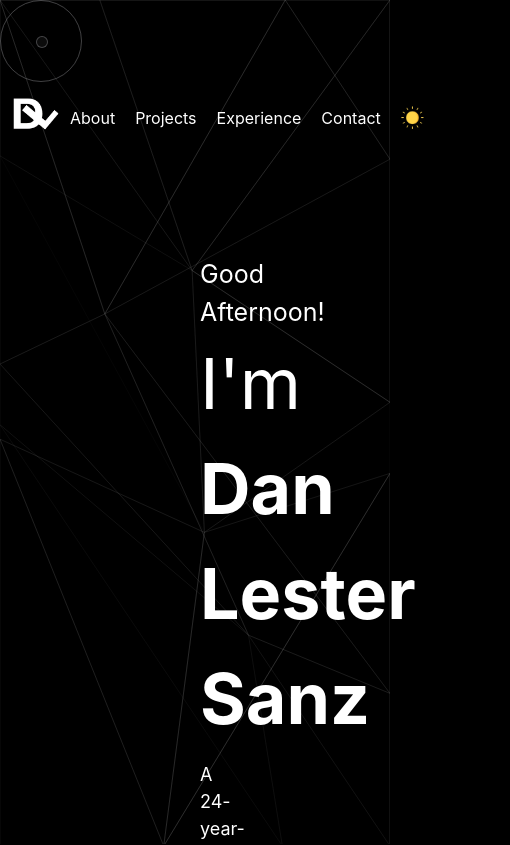
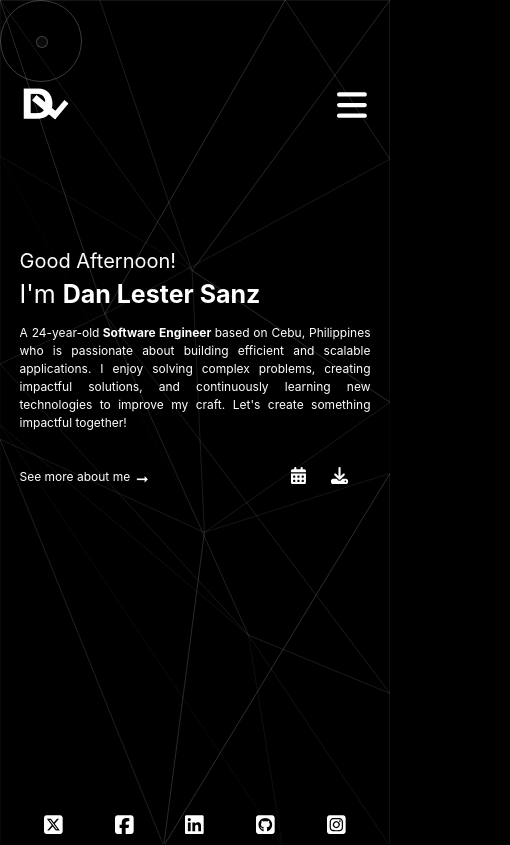
Before and after one commit to dan2xsanz/my-portfolio, a React (Vite) app: page / in a window 390 px wide. Shown: the top 845 px of the page, 510 px wide, since content can reach past the window. Built offline with nearby package versions, Linux system fonts and the light colour scheme.

Commit message:
apply responsiveness for introduction

```diff
--- a/src/common/button/button.tsx
+++ b/src/common/button/button.tsx
@@ -1,7 +1,7 @@
-import "./button-style.css";
 import { ButtonInterface, ButtonSize } from "./button-interface";
 import { darkModeStore } from "../../store";
 
+import "./button-style.css";
 export const Button = (props: ButtonInterface) => {
   const { size, label, onClick } = props;
 
--- a/src/common/header-button/header-button-style.css
+++ b/src/common/header-button/header-button-style.css
@@ -6,3 +6,13 @@
 .header-button-style:hover {
   transform: scale(1.15);
 }
+
+.header-button-style-full {
+  cursor: pointer;
+  transition: transform 0.3s ease;
+  font-size: 30px;
+}
+
+.header-button-style-full:hover {
+  transform: scale(1.15);
+}
--- a/src/common/header-button/header-button.tsx
+++ b/src/common/header-button/header-button.tsx
@@ -3,12 +3,18 @@ import "./header-button-style.css";
 interface HeaderButtonProps {
   label: string;
   onClick: () => void;
+  isFullScreen?: boolean;
 }
 
 export const HeaderButton = (props: HeaderButtonProps) => {
-  const { label, onClick } = props;
+  const { label, onClick, isFullScreen } = props;
   return (
-    <div className="header-button-style" onClick={onClick}>
+    <div
+      className={
+        isFullScreen ? "header-button-style-full" : "header-button-style"
+      }
+      onClick={onClick}
+    >
       {label}
     </div>
   );
--- a/src/common/icons/icons.tsx
+++ b/src/common/icons/icons.tsx
@@ -88,3 +88,51 @@ export const UpButtonIcon = (props: IconProps) => {
     </div>
   );
 };
+
+export const BarsIcon = (props: IconProps) => {
+  const { mode } = darkModeStore();
+  const { onClick } = props;
+  return (
+    <div className="up-custom-icons-style" onClick={onClick}>
+      <svg xmlns="http://www.w3.org/2000/svg" viewBox="0 0 600 600" fill={mode}>
+        <path d="M0 96C0 78.3 14.3 64 32 64l384 0c17.7 0 32 14.3 32 32s-14.3 32-32 32L32 128C14.3 128 0 113.7 0 96zM0 256c0-17.7 14.3-32 32-32l384 0c17.7 0 32 14.3 32 32s-14.3 32-32 32L32 288c-17.7 0-32-14.3-32-32zM448 416c0 17.7-14.3 32-32 32L32 448c-17.7 0-32-14.3-32-32s14.3-32 32-32l384 0c17.7 0 32 14.3 32 32z" />
+      </svg>
+    </div>
+  );
+};
+
+export const CloseIcon = (props: IconProps) => {
+  const { mode } = darkModeStore();
+  const { onClick } = props;
+  return (
+    <div className="up-custom-icons-style" onClick={onClick}>
+      <svg xmlns="http://www.w3.org/2000/svg" viewBox="0 0 700 700" fill={mode}>
+        <path d="M376.6 84.5c11.3-13.6 9.5-33.8-4.1-45.1s-33.8-9.5-45.1 4.1L192 206 56.6 43.5C45.3 29.9 25.1 28.1 11.5 39.4S-3.9 70.9 7.4 84.5L150.3 256 7.4 427.5c-11.3 13.6-9.5 33.8 4.1 45.1s33.8 9.5 45.1-4.1L192 306 327.4 468.5c11.3 13.6 31.5 15.4 45.1 4.1s15.4-31.5 4.1-45.1L233.7 256 376.6 84.5z" />
+      </svg>
+    </div>
+  );
+};
+
+export const CalendarIcon = (props: IconProps) => {
+  const { mode } = darkModeStore();
+  const { onClick } = props;
+  return (
+    <div className="up-custom-icons-style" onClick={onClick}>
+      <svg xmlns="http://www.w3.org/2000/svg" viewBox="0 0 1200 1200" fill={mode}>
+        <path d="M128 0c17.7 0 32 14.3 32 32l0 32 128 0 0-32c0-17.7 14.3-32 32-32s32 14.3 32 32l0 32 48 0c26.5 0 48 21.5 48 48l0 48L0 160l0-48C0 85.5 21.5 64 48 64l48 0 0-32c0-17.7 14.3-32 32-32zM0 192l448 0 0 272c0 26.5-21.5 48-48 48L48 512c-26.5 0-48-21.5-48-48L0 192zm64 80l0 32c0 8.8 7.2 16 16 16l32 0c8.8 0 16-7.2 16-16l0-32c0-8.8-7.2-16-16-16l-32 0c-8.8 0-16 7.2-16 16zm128 0l0 32c0 8.8 7.2 16 16 16l32 0c8.8 0 16-7.2 16-16l0-32c0-8.8-7.2-16-16-16l-32 0c-8.8 0-16 7.2-16 16zm144-16c-8.8 0-16 7.2-16 16l0 32c0 8.8 7.2 16 16 16l32 0c8.8 0 16-7.2 16-16l0-32c0-8.8-7.2-16-16-16l-32 0zM64 400l0 32c0 8.8 7.2 16 16 16l32 0c8.8 0 16-7.2 16-16l0-32c0-8.8-7.2-16-16-16l-32 0c-8.8 0-16 7.2-16 16zm144-16c-8.8 0-16 7.2-16 16l0 32c0 8.8 7.2 16 16 16l32 0c8.8 0 16-7.2 16-16l0-32c0-8.8-7.2-16-16-16l-32 0zm112 16l0 32c0 8.8 7.2 16 16 16l32 0c8.8 0 16-7.2 16-16l0-32c0-8.8-7.2-16-16-16l-32 0c-8.8 0-16 7.2-16 16z" />
+      </svg>
+    </div>
+  );
+};
+
+export const DownloadIcon = (props: IconProps) => {
+  const { mode } = darkModeStore();
+  const { onClick } = props;
+  return (
+    <div className="up-custom-icons-style" onClick={onClick}>
+      <svg xmlns="http://www.w3.org/2000/svg" viewBox="0 0 1200 1200" fill={mode}>
+        <path d="M288 32c0-17.7-14.3-32-32-32s-32 14.3-32 32l0 242.7-73.4-73.4c-12.5-12.5-32.8-12.5-45.3 0s-12.5 32.8 0 45.3l128 128c12.5 12.5 32.8 12.5 45.3 0l128-128c12.5-12.5 12.5-32.8 0-45.3s-32.8-12.5-45.3 0L288 274.7 288 32zM64 352c-35.3 0-64 28.7-64 64l0 32c0 35.3 28.7 64 64 64l384 0c35.3 0 64-28.7 64-64l0-32c0-35.3-28.7-64-64-64l-101.5 0-45.3 45.3c-25 25-65.5 25-90.5 0L165.5 352 64 352zm368 56a24 24 0 1 1 0 48 24 24 0 1 1 0-48z" />
+      </svg>
+    </div>
+  );
+};
--- a/src/common/main-background/main-background.tsx
+++ b/src/common/main-background/main-background.tsx
@@ -7,7 +7,7 @@ export const MainBackground = () => {
   const { x: pointer1A, y: pointer1B } = useFollowPointer(ref, 100, 2000);
   const { x: pointer2A, y: pointer2B } = useFollowPointer(ref, 100, 800);
   return (
-    <div style={{ position: "relative", width: "80px", height: "80px" }}>
+    <div style={{ position: "fixed", width: "80px", height: "80px", zIndex: -1 }}>
       <motion.div
         ref={ref}
         className="circle b"
--- a/src/common/social-media-icons/social-media-icons.css
+++ b/src/common/social-media-icons/social-media-icons.css
@@ -3,3 +3,16 @@
   display: flex;
   gap: 22px;
 }
+
+@media (max-width: 700px) {
+  .social-media-icons-container {
+    position: fixed;
+    bottom: 0;
+    width: 85%;
+    text-align: center;
+    display: flex;
+    justify-content: space-around;
+    padding: 10px;
+    height: 20px;
+  }
+}
--- a/src/components/header/header-style.css
+++ b/src/components/header/header-style.css
@@ -1,4 +1,5 @@
 .header-container {
+  padding-top: 100px;
   display: flex;
   align-items: center;
   justify-content: space-around;
@@ -13,6 +14,31 @@
 .menu-options-container {
   display: flex;
   gap: 20px;
+}
+
+.menu-hamburger-container {
+  display: none;
+}
+
+@media (max-width: 1800px) {
+  .header-container {
+    padding-top: 70px;
+    padding-right: 3px;
+    justify-content: space-between;
+    margin-left: 10px;
+    margin-right: 10px;
+  }
+}
+
+@media (max-width: 700px) {
+  .menu-options-container {
+    display: none;
+  }
+  .menu-hamburger-container {
+    align-items: center;
+    justify-content: center;
+    display: flex;
+  }
 }
 
 .scroll-up-btn {
@@ -31,9 +57,81 @@
 
 .icon-mode-display {
   cursor: pointer;
-  transition: transform 0.3s ease,
+  transition: transform 0.3s ease;
 }
 
 .icon-mode-display:hover {
   transform: scale(1.1);
 }
+
+/* .full-page-menu {
+  position: fixed;
+  top: 0;
+  left: 0;
+  width: 100vw;
+  height: 100vh;
+  background-color: var(--background-color);
+  display: flex;
+  flex-direction: column;
+  justify-content: center;
+  align-items: center;
+  z-index: 1000;
+  gap: 10px;
+}
+
+.full-page-menu-header {
+  width: 100%;
+  height: 30px;
+  position: fixed;
+  top: 95px;
+  display: flex;
+  justify-content: space-between;
+  align-items: center;
+}
+
+.full-page-menu .icon-mode-display {
+  margin-top: 20px;
+  cursor: pointer;
+  height: 40px;
+  width: 40px;
+} */
+
+.full-page-menu {
+  position: fixed;
+  top: -100vh; /* Start off-screen */
+  left: 0;
+  width: 100vw;
+  height: 100vh;
+  background-color: var(--background-color);
+  display: flex;
+  flex-direction: column;
+  justify-content: center;
+  align-items: center;
+  z-index: 1000;
+  gap: 10px;
+  margin-top: -30px;
+  opacity: 0; /* Start invisible */
+  transition: opacity 0.5s ease, top 0.5s ease; /* Add transitions */
+}
+
+.full-page-menu.active {
+  top: 0; /* Slide down */
+  opacity: 1; /* Fade in */
+}
+
+.full-page-menu-header {
+  width: 100%;
+  height: 30px;
+  position: fixed;
+  top: 95px;
+  display: flex;
+  justify-content: space-between;
+  align-items: center;
+}
+
+.full-page-menu .icon-mode-display {
+  margin-top: 20px;
+  cursor: pointer;
+  height: 40px;
+  width: 40px;
+}
--- a/src/components/header/header.tsx
+++ b/src/components/header/header.tsx
@@ -3,28 +3,26 @@ import logoBlack from "../../assets/logo-black.png";
 import logoWhite from "../../assets/logo-white.png";
 import { useNavigate } from "react-router-dom";
 import { useEffect, useState } from "react";
+import moon from "../../assets/moon.png";
+import sun from "../../assets/sun.png";
 import "./header-style.css";
 import {
+  UpButtonIcon,
   HeaderButton,
   HeaderEnums,
-  UpButtonIcon,
+  BarsIcon,
+  CloseIcon,
 } from "../../common";
-
-import sun from "../../assets/sun.png";
-import moon from "../../assets/moon.png";
 
 export const Header = () => {
   const { setMode, mode } = darkModeStore();
   const { selectedScreenScreen, setSelectedScreen } = selectedScreenStore();
   const navigate = useNavigate();
 
-  // STATE TO MANAGE SCROLL UP BUTTON VISIBILITY
   const [showScrollUp, setShowScrollUp] = useState(false);
+  const [logo, setLogo] = useState<string>(logoWhite);
+  const [menuOpen, setMenuOpen] = useState(false);
 
-  // DL LOGO
-  const [logo, setLogo] = useState<string>(logoWhite);
-
-  // CHANGE COLOR THEME
   const onChangeTheme = () => {
     if (mode !== "black") {
       document.documentElement.style.setProperty("--background-color", "white");
@@ -39,7 +37,6 @@ export const Header = () => {
     }
   };
 
-  // ON CLICK HEADER BUTTON
   const onClickHeaderButton = (screen: number) => {
     switch (screen) {
       case 1:
@@ -65,7 +62,6 @@ export const Header = () => {
     }
   };
 
-  // EVENT LISTENER FOR NAV BAR STICKY
   useEffect(() => {
     const handleScroll = () => {
       if (window.scrollY > 500) {
@@ -82,13 +78,14 @@ export const Header = () => {
   }, []);
 
   return (
-    <div className={`header-container`}>
+    <div className="header-container">
       <div
         className="logo-container"
         onClick={() => onClickHeaderButton(HeaderEnums.INTRODUCTION)}
       >
         <img src={logo} height={70} width={70} />
       </div>
+
       <div className="menu-options-container">
         {selectedScreenScreen !== HeaderEnums.ABOUT_ME && (
           <HeaderButton
@@ -114,25 +111,74 @@ export const Header = () => {
             onClick={() => onClickHeaderButton(HeaderEnums.CONTACTS)}
           />
         )}
-        {mode !== "black" ? (
         <img
-            src={sun}
+          src={mode !== "black" ? sun : moon}
           height={23}
           width={23}
           onClick={onChangeTheme}
           className="icon-mode-display"
         />
-        ) : (
+      </div>
+      <div className="menu-hamburger-container">
+        <BarsIcon onClick={() => setMenuOpen(!menuOpen)} />
+      </div>
+      {menuOpen && (
+        <div className={`full-page-menu ${menuOpen ? "active" : ""}`}>
+          <div className="full-page-menu-header">
+            <div
+              className="logo-container"
+              onClick={() => {
+                setMenuOpen(false);
+                onClickHeaderButton(HeaderEnums.INTRODUCTION);
+              }}
+            >
+              <img src={logo} height={70} width={70} alt="logo" />
+            </div>
+            <CloseIcon onClick={() => setMenuOpen(!menuOpen)} />
+          </div>
+          <HeaderButton
+            isFullScreen
+            label="About"
+            onClick={() => {
+              onClickHeaderButton(HeaderEnums.ABOUT_ME);
+              setMenuOpen(false);
+            }}
+          />
+          <HeaderButton
+            isFullScreen
+            label="Projects"
+            onClick={() => {
+              onClickHeaderButton(HeaderEnums.PROJECTS);
+              setMenuOpen(false);
+            }}
+          />
+          <HeaderButton
+            isFullScreen
+            label="Experience"
+            onClick={() => {
+              onClickHeaderButton(HeaderEnums.EXPERIENCE);
+              setMenuOpen(false);
+            }}
+          />
+          <HeaderButton
+            isFullScreen
+            label="Contact"
+            onClick={() => {
+              onClickHeaderButton(HeaderEnums.CONTACTS);
+              setMenuOpen(false);
+            }}
+          />
           <img
-            src={moon}
+            src={mode !== "black" ? sun : moon}
             height={23}
             width={23}
             onClick={onChangeTheme}
             className="icon-mode-display"
+            alt="theme-icon"
           />
+        </div>
       )}
-      </div>
-      {/* SCROLL UP BUTTON */}
+
       {showScrollUp && (
         <div className="scroll-up-btn">
           <UpButtonIcon
--- a/src/components/introduction/introduction-style.css
+++ b/src/components/introduction/introduction-style.css
@@ -9,17 +9,77 @@
   position: relative;
 }
 
+@media (max-width: 1747px) {
+  .introduction-container-style {
+    padding-left: 50px;
+    padding-right: 50px;
+  }
+}
+
 .introduction-detail-style {
   width: 70%;
   text-align: justify;
+}
+
+@media (max-width: 1000px) {
+  .introduction-container-style {
+    padding-left: 0px;
+    padding-right: 0px;
+  }
+  .introduction-detail-style {
+    width: 90%;
+  }
 }
 
 .greetings-container-style {
   font-size: 25px;
 }
 
+@media (max-width: 1000px) {
+  .greetings-container-style {
+    font-size: 20px;
+  }
+}
+
+@media (max-width: 530px) {
+  .greetings-name-container-style {
+    font-size: 15px;
+  }
+}
+
+@media (max-width: 400px) {
+  .greetings-name-container-style {
+    font-size: 12px;
+  }
+}
+
 .greetings-name-container-style {
   font-size: 70px;
+  gap: 10px;
+}
+
+@media (max-width: 1010px) {
+  .greetings-name-container-style {
+    font-size: 60px;
+  }
+}
+
+@media (max-width: 800px) {
+  .greetings-name-container-style {
+    font-size: 40px;
+  }
+}
+
+@media (max-width: 530px) {
+  .greetings-name-container-style {
+    font-size: 30px;
+  }
+}
+
+@media (max-width: 400px) {
+  .greetings-name-container-style {
+    font-size: 25px;
+  }
 }
 
 .name-container-style {
@@ -30,6 +90,18 @@
   margin-top: 10px;
   font-size: 18px;
   margin-bottom: 50px;
+}
+
+@media (max-width: 800px) {
+  .self-description-style {
+    font-size: 15px;
+  }
+}
+
+@media (max-width: 530px) {
+  .self-description-style {
+    font-size: 12px;
+  }
 }
 
 .software-engineer-style {
@@ -49,10 +121,63 @@
   cursor: pointer;
 }
 
+@media (max-width: 1747px) {
+  .see-more-about-me-style {
+    width: 40%;
+  }
+}
+
+@media (max-width: 600px) {
+  .see-more-about-me-style {
+    width: 100%;
+  }
+}
+
+@media (max-width: 800px) {
+  .see-more-about-me-style {
+    font-size: 15px;
+  }
+}
+
+@media (max-width: 530px) {
+  .see-more-about-me-style {
+    font-size: 12px;
+  }
+}
+
 .beating-arrow-style {
   font-size: 20px;
   margin-left: 10px;
   animation: wobble 0.6s infinite;
+}
+
+@media (max-width: 530px) {
+  .beating-arrow-style {
+    font-size: 15px;
+  }
+}
+
+.book-download-container {
+  display: flex;
+  gap: 10px;
+}
+
+.calendar-download-container {
+  display: none;
+}
+
+@media (max-width: 530px) {
+  .see-more-container-style {
+    margin-top: -30px;
+  }
+  .book-download-container {
+    display: none;
+  }
+  .calendar-download-container {
+    display: flex;
+    align-items: center;
+    margin-top: 15px;
+  }
 }
 
 /* Animations for arrow wobble effect */
--- a/src/components/introduction/introduction.tsx
+++ b/src/components/introduction/introduction.tsx
@@ -7,6 +7,8 @@ import {
   ButtonSize,
   Button,
   HeaderEnums,
+  CalendarIcon,
+  DownloadIcon,
 } from "../../common";
 import { useEffect } from "react";
 
@@ -53,7 +55,7 @@ export const Introduction = () => {
             See more about me
             <div className="beating-arrow-style">{`${"➞"}`}</div>
           </div>
-          <div style={{ display: "flex", gap: "10px" }}>
+          <div className="book-download-container">
             <Button
               size={ButtonSize.large}
               label={"Book a Meeting"}
@@ -65,6 +67,10 @@ export const Introduction = () => {
               onClick={() => {}}
             />
           </div>
+          <div className="calendar-download-container">
+            <CalendarIcon onClick={() => window.open(CALENDLY_URL, "_blank")} />
+            <DownloadIcon onClick={() => {}} />
+          </div>
         </div>
         <SocialMediaIcons />
       </div>
--- a/src/main.tsx
+++ b/src/main.tsx
@@ -19,8 +19,8 @@ const App = () => {
     <Router>
       <MainBackground />
       <StrictMode>
+        <Header />
         <SvgBackground />
-        <Header />
         <Routes>
           <Route path="" element={<Introduction />} />
           <Route path="/about" element={<About />} />
@@ -30,6 +30,7 @@ const App = () => {
           {/*TODO: Catch all invalid paths and show the Unauthorized screen */}
           {/* <Route path="*" element={<Unauthorized />} /> */}
         </Routes>
+
       </StrictMode>
     </Router>
   );
```
Lines whose indentation alone changed are shown as unchanged.
